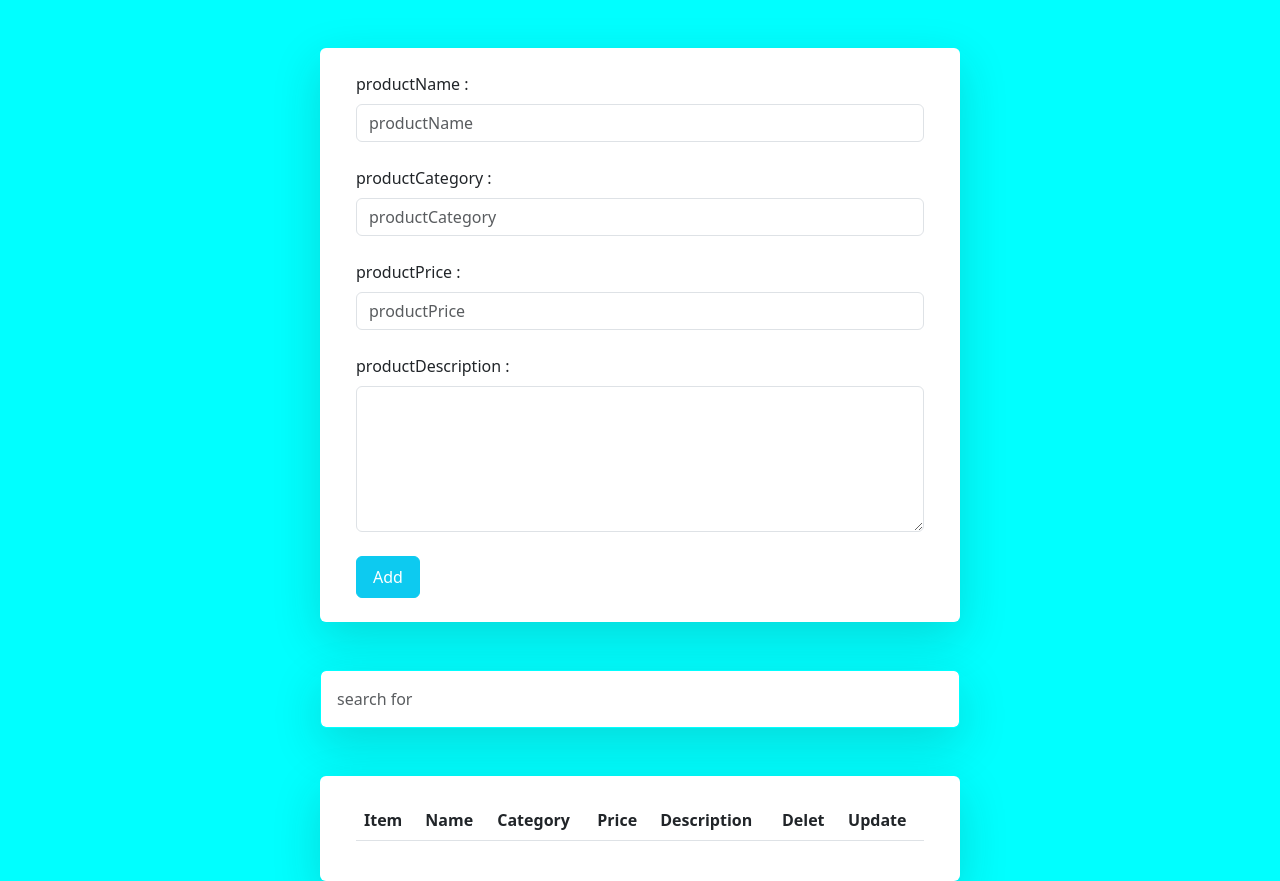
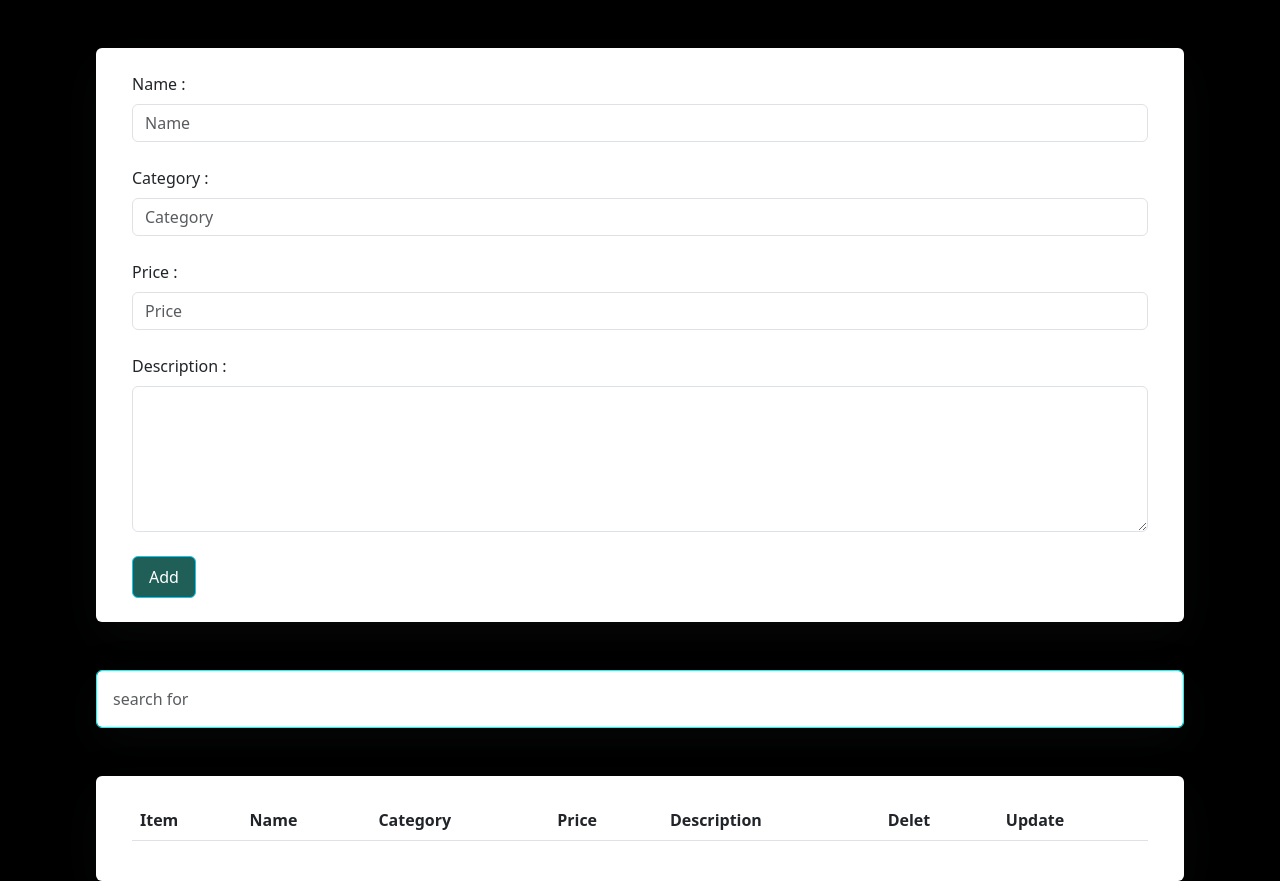
Before and after one commit to Ma7moud103/Curd, a plain HTML site: page index.html in a window 1280 px wide. Drawn offline with Linux system fonts and the light colour scheme.

Commit message:
handle response

```diff
--- a/css/main.css
+++ b/css/main.css
@@ -1,12 +1,24 @@
 body {
-    background-color: aqua;
+    background-color: black;
+}
+.mainWidth{
+    width: 85%;
+    margin: auto;
 }
 
+@media (max-width:767px) {
+    .mainWidth{
+        width: 100%;
+    }
+}
 .form .container input:focus,
 .form .container textarea:focus,
 #search {
     border-color: aqua !important;
     box-shadow: 0 0 0 0.25rem rgb(55, 225, 225);
+}
+.form .container .btn:first-of-type{
+    background-color: #205e58;
 }
 
 #name {
--- a/index.html
+++ b/index.html
@@ -12,27 +12,27 @@
     </head>
 
     <body>
-
-        <section class="form w-50 m-auto mt-5 bg-white p-4 rounded shadow-lg">
+        <Main class="mainWidth">
+            <section class="form w-100 m-auto mt-5 bg-white p-4 rounded shadow-lg">
                 <div class="container ">
-                <label class="pb-2" for="productName">productName : </label>
-                <input id="productName" type="text" name="producuName" placeholder="productName" class="form-control">
+                    <label class="pb-2" for="productName">Name : </label>
+                    <input id="productName" type="text" name="producuName" placeholder="Name" class="form-control">
                     <div class="dangerName"></div>
-                <label class=" pb-2 mt-4" for="productName">productCategory :</label>
-                <input id="productCategory" type="text" name="productCategory" placeholder="productCategory"
+                    <label class=" pb-2 mt-4" for="productName">Category :</label>
+                    <input id="productCategory" type="text" name="productCategory" placeholder="Category"
                         class="form-control">
-                <label class="pb-2 mt-4" for="productName">productPrice :</label>
-                <input id="productPrice" type="text" name="productPrice" placeholder="productPrice"
-                    class="form-control">
-                <label class="pb-2 mt-4" for="productDescription">productDescription :</label>
+                    <label class="pb-2 mt-4" for="productName">Price :</label>
+                    <input id="productPrice" type="text" name="productPrice" placeholder="Price" class="form-control">
+                    <label class="pb-2 mt-4" for="productDescription">Description :</label>
                     <textarea class="form-control py-5" name="productDescription" id="productDescription"></textarea>
                     <button id="add" onclick="addProduct()" class="btn btn-info text-white mt-4 px-3 py-2 ">Add</button>
-                <button id="update" onclick="newpro()" class="btn btn-warning text-white mt-4 px-3 py-2">update</button>
+                    <button id="update" onclick="newpro()"
+                        class="btn btn-warning text-white mt-4 px-3 py-2">update</button>
                 </div>
             </section>
             <input onkeyup="search()" id="search" type="search" placeholder="search for"
-            class="form-control  w-50 m-auto my-5 bg-white p-3 rounded shadow-lg">
-        <section class="data  w-50 m-auto mt-5 bg-white p-4 rounded shadow-lg">
+                class="form-control  w-100 m-auto my-5 bg-white p-3 rounded shadow-lg">
+            <section class="data  w-100 m-auto mt-5 bg-white p-4 rounded shadow-lg">
                 <div class="container ">
                     <table class="table-striped table">
                         <thead>
@@ -50,6 +50,7 @@
                     </table>
                 </div>
             </section>
+        </Main>
         <script src="js/bootstrap.bundle.min.js"></script>
         <script src="js/main.js"></script>
     </body>
```
Also changed, not shown: js/main.js (+5 -5 lines). Lines whose indentation alone changed are shown as unchanged.
